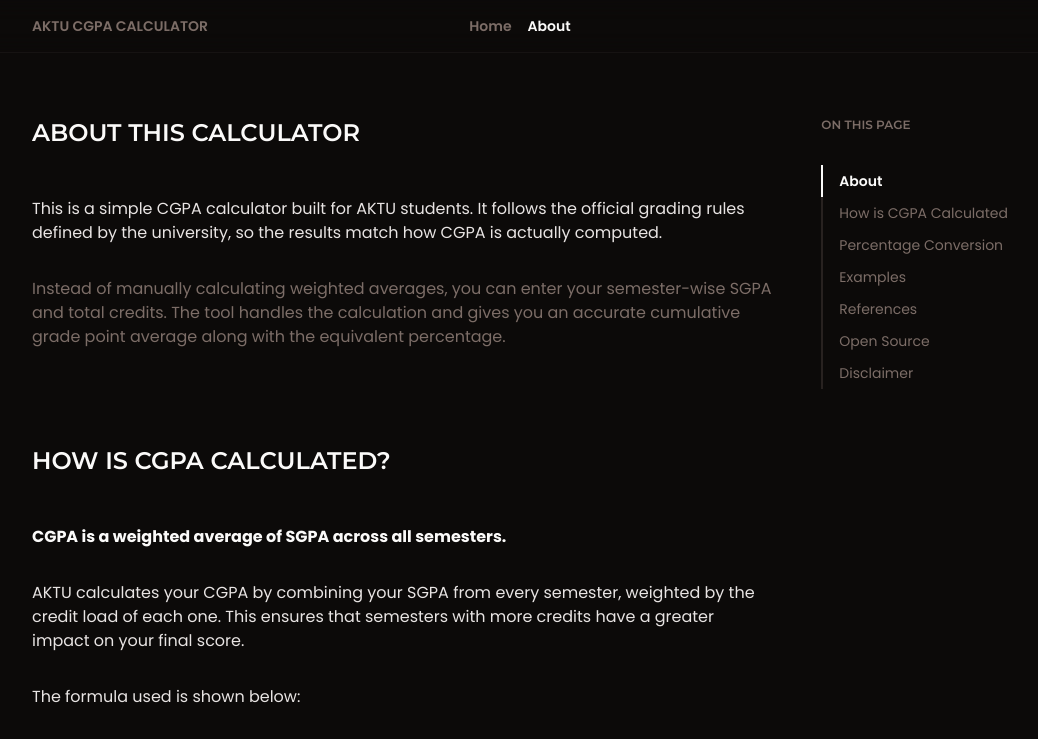
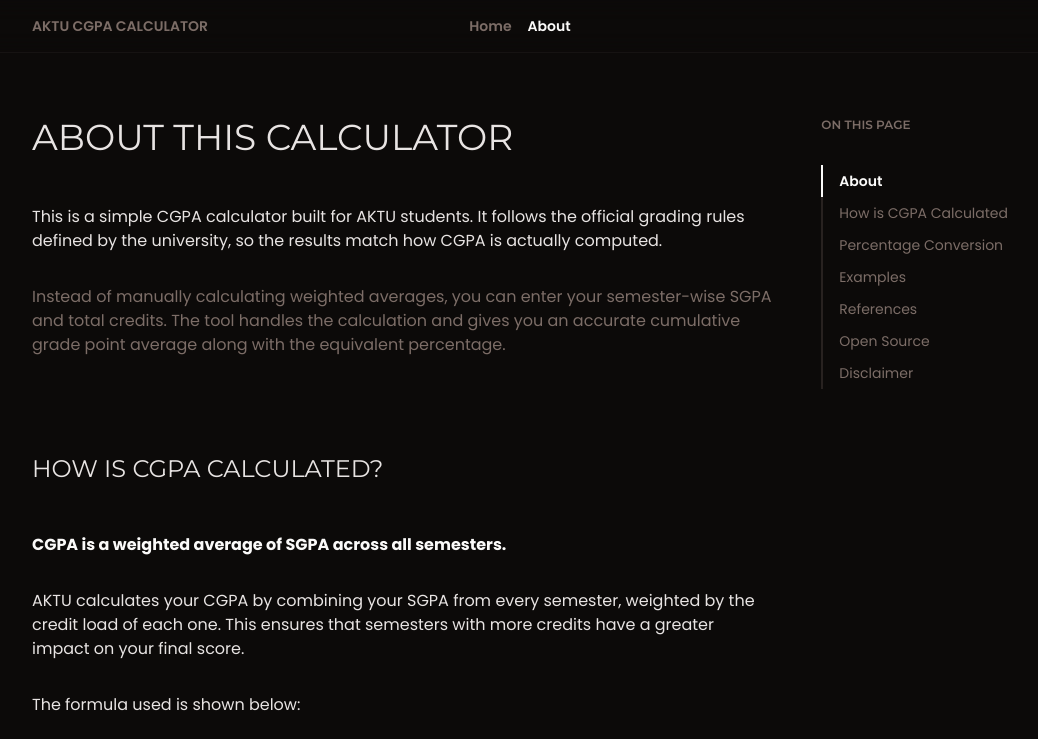
Before and after one commit to aanshiksharma/aktu-cgpa-calculator, a React (Vite) app: page /about in a window 1280 px wide. Shown: the top 739 px of the page, without its empty margins (120-1158 px from the left). Built offline with nearby package versions, Linux system fonts and the light colour scheme.

Commit message:
Semanticism Fixes

```diff
--- a/src/components/Home/HowItWorks.jsx
+++ b/src/components/Home/HowItWorks.jsx
@@ -10,14 +10,13 @@
   ];
 
   return (
-    <section className="">
-      <div className="max-w-5xl mx-auto px-6 py-12 space-y-16">
+    <section className="max-w-5xl mx-auto px-6 py-12 space-y-16">
       <article className="space-y-4">
         <h2 className="uppercase text-2xl mb-12">how it works?</h2>
 
         <p className="text-muted">
-            Enter the SGPA for each semester and the calculator computes your
-            CGPA instantly using AKTU’s official grading formula.
+          Enter the SGPA for each semester and the calculator computes your CGPA
+          instantly using AKTU’s official grading formula.
         </p>
 
         <p className="text-muted">
@@ -47,7 +46,6 @@
           className="group-hover:translate-x-2 transition duration-300"
         />
       </Link>
-      </div>
     </section>
   );
 }
--- a/src/pages/About.jsx
+++ b/src/pages/About.jsx
@@ -13,15 +13,17 @@
     <main className="max-w-5xl mx-auto">
       <div className="flex">
         <div className="space-y-24 px-6 py-16">
-          {aboutPageData.map((block) => (
+          {aboutPageData.map((block, index) => (
             <section
               key={block.id}
               id={block.id}
               className="space-y-12 scroll-mt-25"
             >
-              <h2 className="uppercase font-semibold text-primary text-2xl">
-                {block.heading}
-              </h2>
+              {index === 0 ? (
+                <h1 className="uppercase text-4xl">{block.heading}</h1>
+              ) : (
+                <h2 className="uppercase text-2xl">{block.heading}</h2>
+              )}
 
               <div className="grid gap-8">{RenderContent(block.content)}</div>
             </section>
```
Lines whose indentation alone changed are shown as unchanged.
